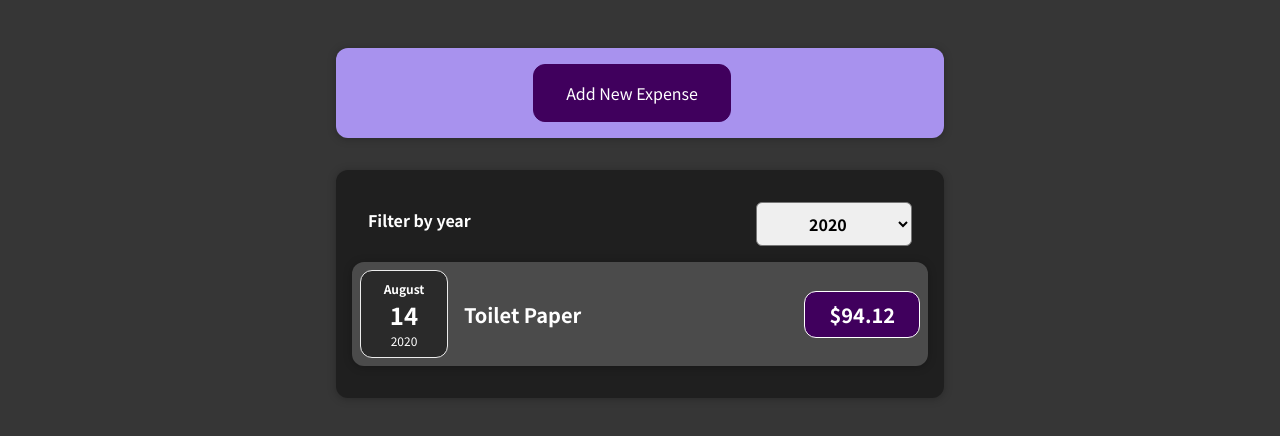
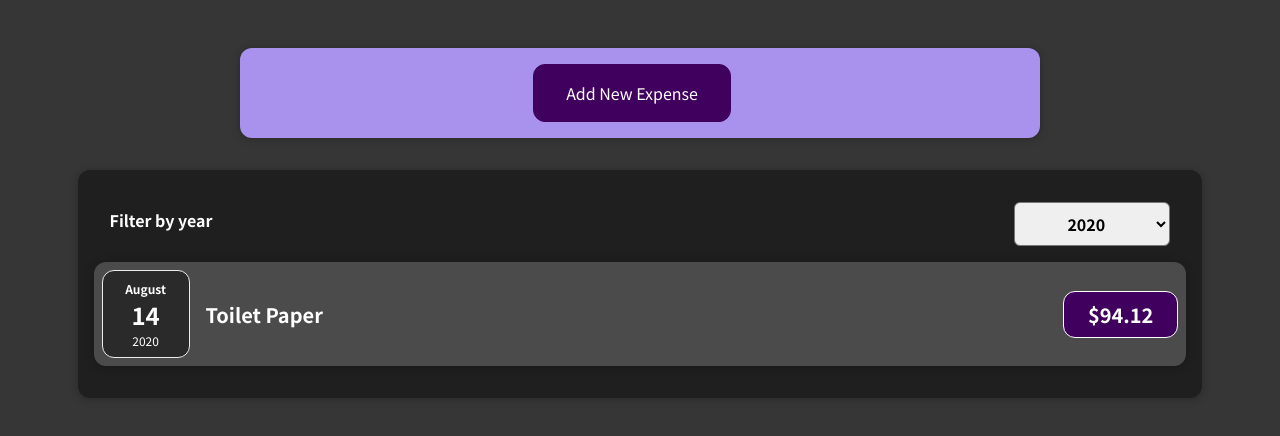
Before and after one commit to Aishanipach/Data-Visualiser, a React (Create React App) app: page / in a window 1280 px wide. Shown: the top 436 px of the page. Built offline with nearby package versions, Linux system fonts and the light colour scheme.

Commit message:
resolution changes

```diff
--- a/src/index.css
+++ b/src/index.css
@@ -9,6 +9,6 @@ html {
 }
 
 body {
-  margin: 3em 20em;
+  margin: 3em;
   background-color: #363636;
 }
```
Also changed, not shown: 2 other files (tests, documents, lock files or other folders).
